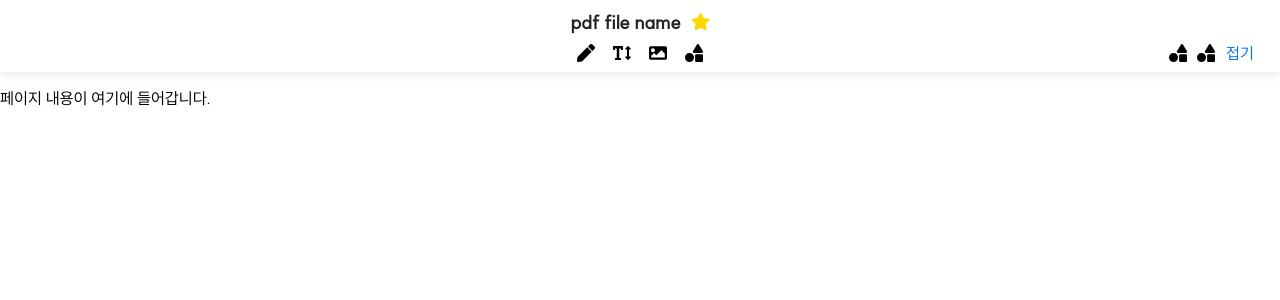
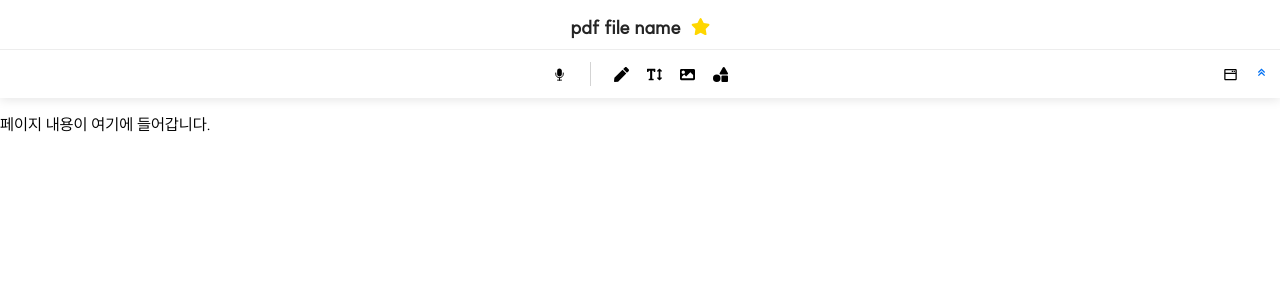
Before and after one commit to honi20/EchoNote, a React (Vite) app in the folder echonote_frontend/: page / in a window 1280 px wide. Shown: the top 300 px of the page. Built offline with nearby package versions, Linux system fonts and the light colour scheme.

Commit message:
feat: 툴바 접기 펼치기 기능 추가(#2)

```diff
--- a/echonote_frontend/src/components/ToolBar.jsx
+++ b/echonote_frontend/src/components/ToolBar.jsx
@@ -1,6 +1,9 @@
 import { useState } from "react";
-import { FaPen, FaTextHeight, FaImage, FaShapes, FaStar } from "react-icons/fa"; // 아이콘들
+import { FaPen, FaTextHeight, FaImage, FaShapes, FaStar } from "react-icons/fa";
+import { BiWindowAlt, BiChevronsDown, BiChevronsUp } from "react-icons/bi";
+import { IoMicSharp } from "react-icons/io5";
 import {
+  Divider,
   ToolBarContainer,
   ToolBarHeader,
   ToolBarContent,
@@ -9,6 +12,7 @@ import {
   CollapseButton,
   ToolBarIcon,
   SideBarButton,
+  AnimatedToolBarContent, // 애니메이션 적용된 컴포넌트 가져오기
 } from "@components/styles/ToolBar.style";
 
 const ToolBar = () => {
@@ -20,27 +24,32 @@ const ToolBar = () => {
 
   return (
     <ToolBarContainer>
-      {!isCollapsed && (
+      <AnimatedToolBarContent isCollapsed={isCollapsed}>
         <ToolBarHeader>
           <Title>
             pdf file name
             <FaStar style={{ marginLeft: "10px", color: "gold" }} />
           </Title>
         </ToolBarHeader>
-      )}
+      </AnimatedToolBarContent>
 
       <ToolBarContent>
         <ToolBarButton>
+          <ToolBarIcon as={IoMicSharp} />
+          <Divider />
           <ToolBarIcon as={FaPen} />
           <ToolBarIcon as={FaTextHeight} />
           <ToolBarIcon as={FaImage} />
           <ToolBarIcon as={FaShapes} />
         </ToolBarButton>
         <SideBarButton>
-          <ToolBarIcon as={FaShapes} />
-          <ToolBarIcon as={FaShapes} />
+          <ToolBarIcon as={BiWindowAlt} />
           <CollapseButton onClick={toggleCollapse}>
-            {isCollapsed ? "펼치기" : "접기"}
+            {isCollapsed ? (
+              <ToolBarIcon as={BiChevronsDown} />
+            ) : (
+              <ToolBarIcon as={BiChevronsUp} />
+            )}
           </CollapseButton>
         </SideBarButton>
       </ToolBarContent>
--- a/echonote_frontend/src/components/styles/ToolBar.style.js
+++ b/echonote_frontend/src/components/styles/ToolBar.style.js
@@ -8,7 +8,7 @@ export const ToolBarContainer = styled.div`
   box-shadow: 0px 2px 10px rgba(0, 0, 0, 0.1);
   display: flex;
   flex-direction: column;
-  padding: 10px 20px;
+  padding: 10px 0px;
 `;
 
 // 상단 제목과 접기 버튼을 담은 헤더 영역
@@ -16,15 +16,30 @@ export const ToolBarHeader = styled.div`
   display: flex;
   justify-content: center;
   align-items: center;
+  margin: 5px 0px;
   width: 100%;
+  padding-bottom: 10px;
+  border-bottom: 1px solid rgba(77, 77, 77, 0.1);
 `;
 
+// 부드러운 애니메이션을 위한 컨테이너
+export const AnimatedToolBarContent = styled.div`
+  overflow: hidden;
+  max-height: ${({ isCollapsed }) =>
+    isCollapsed ? "0" : "300px"}; /* 열릴 때 높이 설정 */
+  opacity: ${({ isCollapsed }) =>
+    isCollapsed ? "0" : "1"}; /* 숨길 때 투명도 */
+  transition: max-height 0.5s ease, opacity 0.5s ease; /* 부드러운 애니메이션 효과 */
+`;
+
+// 툴바 내용
 export const ToolBarContent = styled.div`
   display: flex;
   justify-content: center; /* ToolBarButton을 중앙에 배치 */
   align-items: center;
   position: relative; /* SideBarButton 위치 고정을 위한 상대 위치 */
-  margin-top: 10px;
+  margin-top: 7px;
+  margin-bottom: 2px;
   width: 100%;
 `;
 
@@ -36,9 +51,17 @@ export const ToolBarButton = styled.div`
   gap: 8px; /* 아이콘 사이 간격 */
 `;
 
+// 세로선 (Divider) 컴포넌트
+export const Divider = styled.div`
+  width: 1px;
+  height: 24px; /* 세로선의 높이 */
+  background-color: #d3d3d3;
+  margin: 0 10px; /* 세로선의 좌우 간격 */
+`;
+
 // 아이콘 자체에 대한 스타일
 export const ToolBarIcon = styled.div`
-  font-size: 18px;
+  font-size: 15px;
   cursor: pointer;
   margin: 0 5px; /* 좌우 간격 조정 */
 
```
Also changed, not shown: 1 other file (tests, documents, lock files or other folders).
